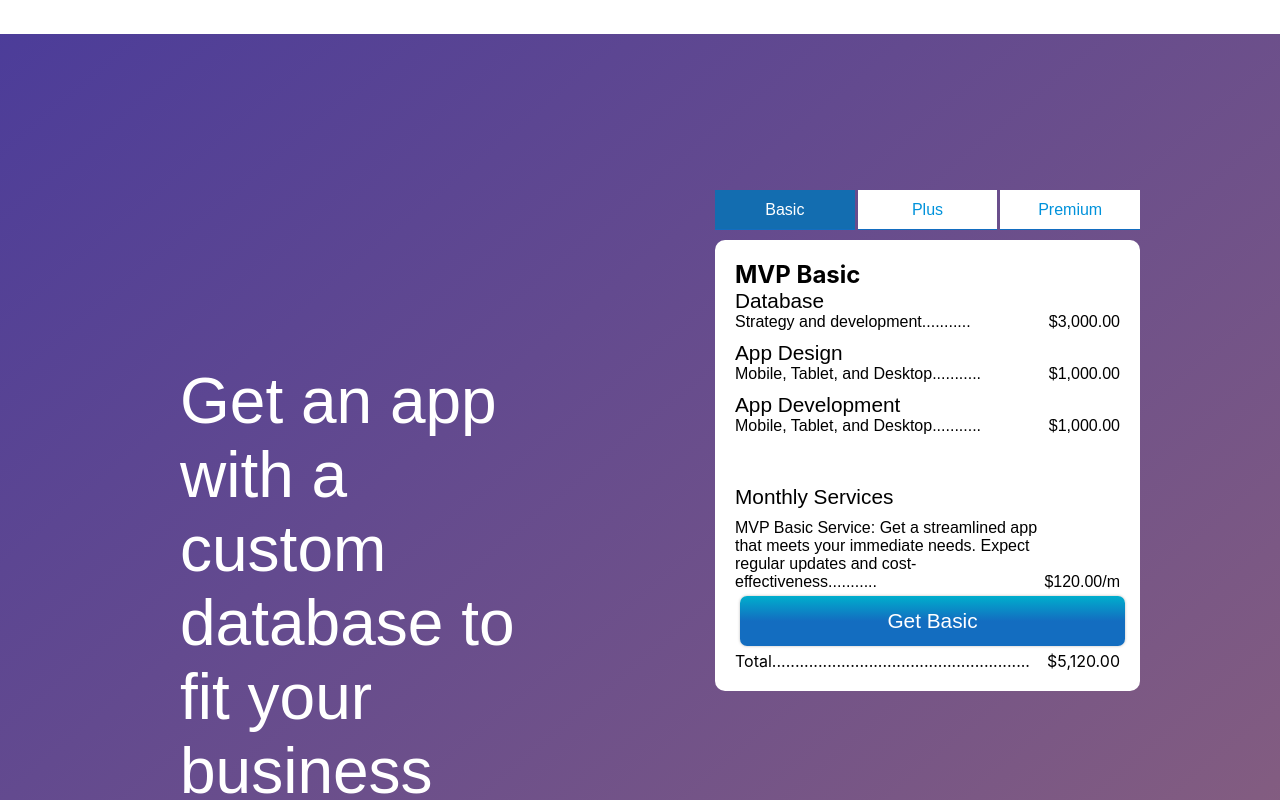
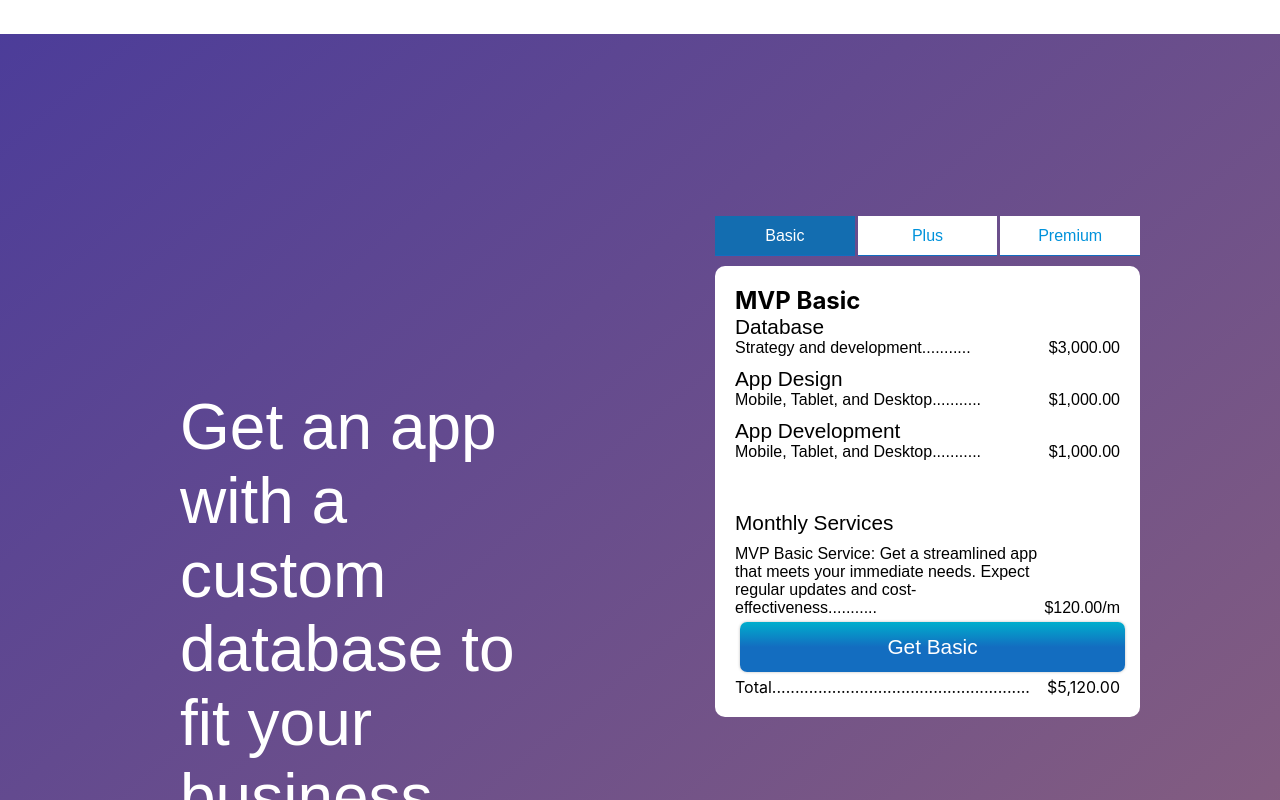
Before and after one commit to louieLouie117/lcDataSolution, a React (Create React App) app in the folder client/: page / in a window 1280 px wide. Shown: the part 1220-2020 px from the top of the page. Built offline with nearby package versions, Linux system fonts and the light colour scheme.

Commit message:
FixedLayout

```diff
--- a/client/src/modules/ServicesStyles.css
+++ b/client/src/modules/ServicesStyles.css
@@ -146,6 +146,7 @@
     margin: 0 auto;
     border-radius: 20px;
     padding: 10px;
+    align-content: center;
 
 }
 
```
